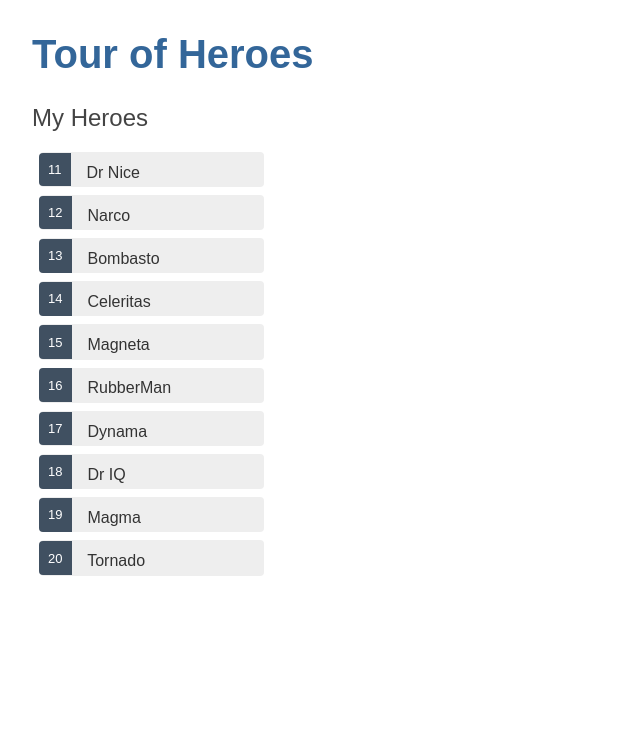
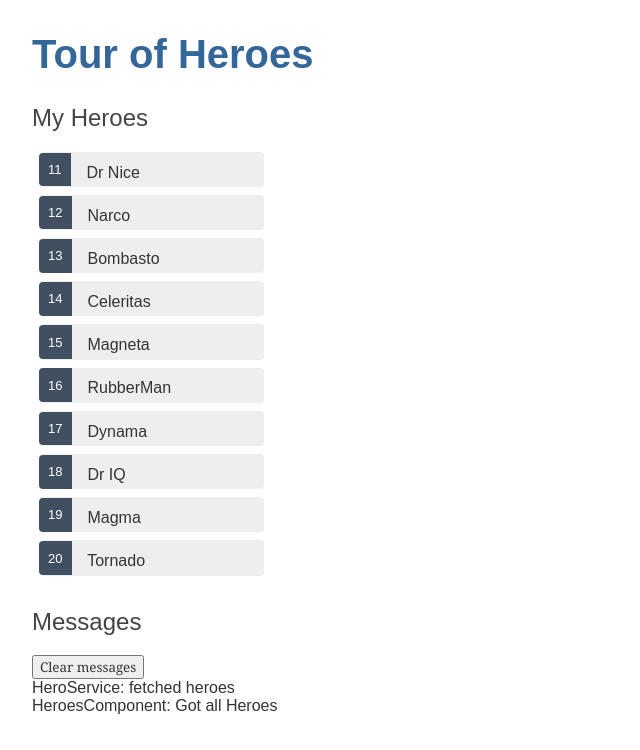
Before and after one commit to pmayur/angular-practice, an Angular app: page / in a window 1280 px wide. Shown: the top 750 px of the page, without its empty margins (0-640 px from the left). Built offline with nearby package versions, Linux system fonts and the light colour scheme.

Commit message:
add: message component and service

```diff
--- a/src/app/app.component.html
+++ b/src/app/app.component.html
@@ -1,2 +1,3 @@
 <h1>{{ title }}</h1>
 <app-heroes></app-heroes>
+<app-messages></app-messages>
--- a/src/app/app.module.ts
+++ b/src/app/app.module.ts
@@ -5,12 +5,14 @@
 import { HeroesComponent } from './heroes/heroes.component';
 import { FormsModule } from "@angular/forms";
 import { HeroDetailComponent } from './hero-detail/hero-detail.component';
+import { MessagesComponent } from './messages/messages.component';
 
 @NgModule({
   declarations: [
     AppComponent,
     HeroesComponent,
-    HeroDetailComponent
+    HeroDetailComponent,
+    MessagesComponent
   ],
   imports: [
     BrowserModule,
--- a/src/app/hero.service.ts
+++ b/src/app/hero.service.ts
@@ -2,6 +2,7 @@
 import { Observable, of } from 'rxjs';
 import { HEROES } from '../util/db/mock-heroes';
 import { Hero } from '../util/interfaces/hero';
+import { MessageService } from './message.service';
 
 interface HeroServiceInterface {
   getHeroes(): Observable<Hero[]>;
@@ -12,10 +13,10 @@
 })
 
 export class HeroService implements HeroServiceInterface {
+  constructor(private messageService: MessageService) {}
 
   getHeroes = (): Observable<Hero[]> => {
-    const heroes = of(HEROES);
-    return heroes;
-  }
-
+    this.messageService.add('HeroService: fetched heroes');
+    return of(HEROES);
+  };
 }
--- a/src/app/heroes/heroes.component.ts
+++ b/src/app/heroes/heroes.component.ts
@@ -1,6 +1,7 @@
 import { Component, OnInit } from '@angular/core';
 import { HeroService } from '../hero.service';
 import { Hero } from '../../util/interfaces/hero';
+import { MessageService } from '../message.service';
 
 @Component({
   selector: 'app-heroes',
@@ -11,16 +12,19 @@
   heroes: Hero[] = [];
   selectedHero?: Hero;
 
-  constructor(private heroService: HeroService) {}
+  constructor(
+    private heroService: HeroService,
+    private messageService: MessageService
+  ) {}
 
   ngOnInit(): void {
-    console.log('ngOnInit ran !');
     this.getHeroes();
+    this.messageService.add(`HeroesComponent: Got all Heroes`)
   }
 
   onSelect(hero: Hero): void {
-    console.log('Selected Hero: ', hero);
     this.selectedHero = hero;
+    this.messageService.add(`HeroesComponent: Selected hero id = ${hero.id}`)
   }
 
   getHeroes(): void {
--- /dev/null
+++ b/src/app/message.service.ts
@@ -0,0 +1,14 @@
+import { Injectable } from '@angular/core';
+
+@Injectable({
+  providedIn: 'root',
+})
+export class MessageService {
+  messages: string[] = [];
+
+  constructor() {}
+
+  add = (message: string): number => this.messages.push(message);
+
+  clear = (): never[] => (this.messages = []);
+}
--- /dev/null
+++ b/src/app/messages/messages.component.html
@@ -0,0 +1,5 @@
+<div *ngIf="messageService.messages.length">
+  <h2>Messages</h2>
+  <button class="clear" (click)="messageService.clear()">Clear messages</button>
+  <div *ngFor="let message of messageService.messages">{{ message }}</div>
+</div>
--- /dev/null
+++ b/src/app/messages/messages.component.ts
@@ -0,0 +1,17 @@
+import { Component, OnInit } from '@angular/core';
+import { MessageService } from '../message.service';
+
+@Component({
+  selector: 'app-messages',
+  templateUrl: './messages.component.html',
+  styleUrls: ['./messages.component.css']
+})
+
+export class MessagesComponent implements OnInit {
+
+  constructor(public messageService: MessageService) { }
+
+  ngOnInit(): void {
+  }
+
+}
```
Also changed, not shown: src/app/messages/messages.component.css (added), 2 other files (tests, documents, lock files or other folders).
